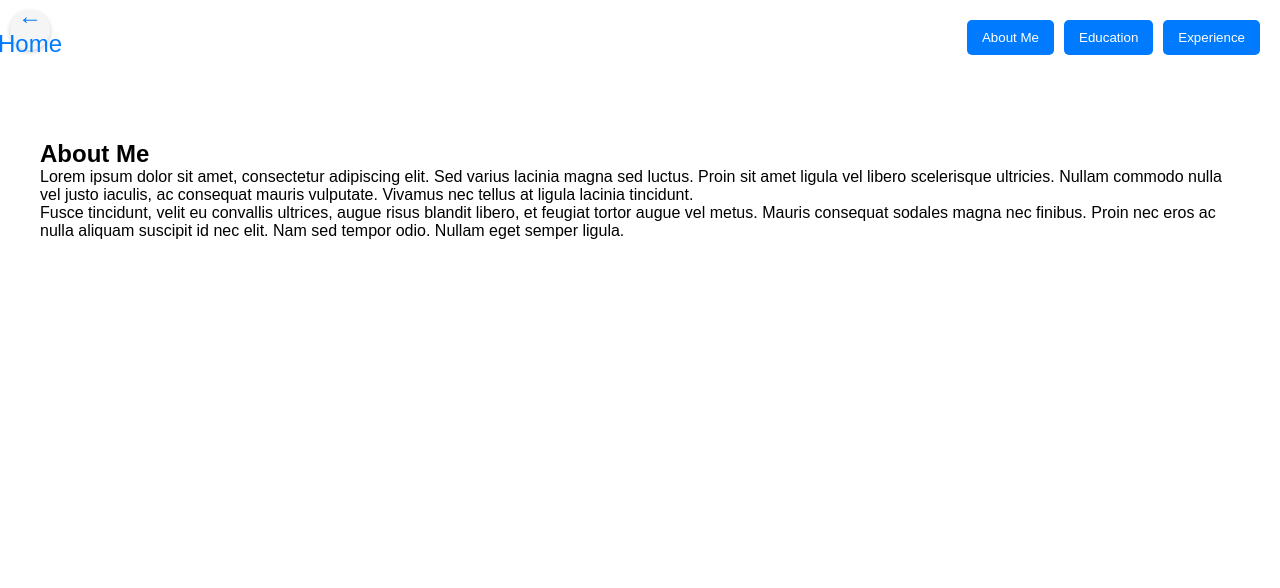
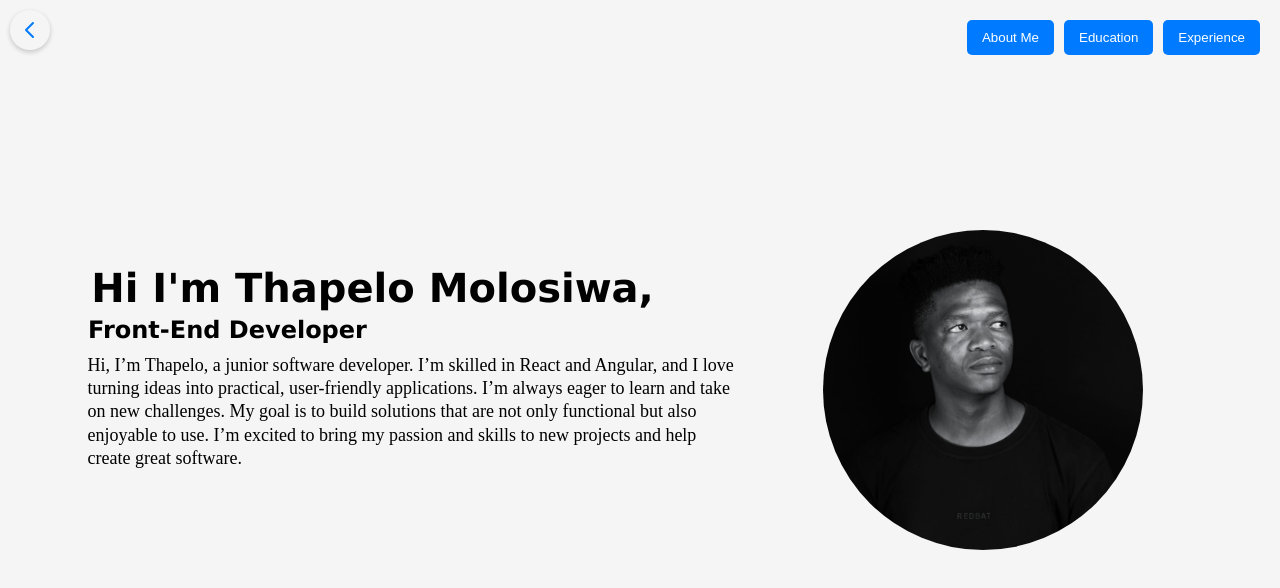
Before and after one commit to Thapelo-Molosiwa/Portfolio_Projects, a React (Vite) app in the folder React/Final_project/front-end/: page /about in a window 1280 px wide. Shown: the top 588 px of the page. Built offline with nearby package versions, Linux system fonts and the light colour scheme.

Commit message:
fixed errors

```diff
--- a/React/Final_project/front-end/components/pages/about/About.jsx
+++ b/React/Final_project/front-end/components/pages/about/About.jsx
@@ -1,74 +1,132 @@
-import React from 'react';
-import { useNavigate } from 'react-router-dom';
-import { useState } from 'react';
-import '../about/about.css';
+import React from "react";
+import { useNavigate } from "react-router-dom";
+import { useState } from "react";
+import "../about/about.css";
 
 const About = () => {
   const navigate = useNavigate();
-  const [visibleSection, setVisibleSection] = useState('about-me');
+  const [visibleSection, setVisibleSection] = useState("about-me");
 
   const handleButtonClick = (id) => {
     setVisibleSection(id);
     const element = document.getElementById(id);
     if (element) {
-      const heading = element.querySelector('h2');
+      const heading = element.querySelector("h2");
       if (heading) {
-        heading.scrollIntoView({ behavior: 'smooth' });
+        heading.scrollIntoView({ behavior: "smooth" });
       } else {
-        element.scrollIntoView({ behavior: 'smooth' });
+        element.scrollIntoView({ behavior: "smooth" });
       }
     }
   };
 
   const handleBackClick = () => {
-    navigate('/');
+    navigate("/");
   };
 
   return (
     <div className="about">
-      <div className="top-bar">
-        <button className="back-button" onClick={handleBackClick}>
-          &#8592; Home
+      <button className="back-button" onClick={() => navigate("/")}>
+        <svg
+          width="24"
+          height="24"
+          viewBox="0 0 24 24"
+          fill="none"
+          xmlns="http://www.w3.org/2000/svg"
+        >
+          <path
+            d="M15 19l-7-7 7-7"
+            stroke="currentColor"
+            strokeWidth="2"
+            strokeLinecap="round"
+            strokeLinejoin="round"
+          />
+        </svg>
+      </button>
+      <div className="nav-buttons">
+        <button onClick={() => handleButtonClick("about-me")}>About Me</button>
+        <button onClick={() => handleButtonClick("education")}>
+          Education
+        </button>
+        <button onClick={() => handleButtonClick("experience")}>
+          Experience
         </button>
       </div>
-      <div className="nav-buttons">
-        <button onClick={() => handleButtonClick('about-me')}>About Me</button>
-        <button onClick={() => handleButtonClick('education')}>Education</button>
-        <button onClick={() => handleButtonClick('experience')}>Experience</button>
-      </div>
-      {visibleSection === 'about-me' && (
+      {visibleSection === "about-me" && (
         <section id="about-me">
-          <h2>About Me</h2>
+          <div className="set">
+            <h1>Hi I'm Thapelo Molosiwa,</h1>
+            <h2>Front-End Developer</h2>
+            <p className="elevator-pitch">
+              Hi, I’m Thapelo, a junior software developer. I’m skilled in React
+              and Angular, and I love turning ideas into practical,
+              user-friendly applications. I’m always eager to learn and take on
+              new challenges. My goal is to build solutions that are not only
+              functional but also enjoyable to use. I’m excited to bring my
+              passion and skills to new projects and help create great software.
+            </p>
+          </div>
+
+          <div className="image-section">
+            <img
+              src="../components\images\WhatsApp Image 2024-07-30 at 9.52.10 AM.jpeg"
+              alt="Description"
+            />
+          </div>
+        </section>
+      )}
+      {visibleSection === "education" && (
+        <section id="education">
+          <h2>Education</h2>
           <p>
-            Lorem ipsum dolor sit amet, consectetur adipiscing elit. Sed varius lacinia magna sed luctus. Proin sit amet ligula vel libero scelerisque ultricies. Nullam commodo nulla vel justo iaculis, ac consequat mauris vulputate. Vivamus nec tellus at ligula lacinia tincidunt.
+            Donec hendrerit, mi sit amet tristique euismod, justo velit
+            venenatis velit, at dapibus urna odio sit amet turpis. Nullam
+            auctor, eros nec eleifend convallis, libero elit condimentum neque,
+            sit amet fermentum lorem elit ut dolor. Suspendisse semper, dolor
+            vel faucibus ullamcorper, libero velit dignissim nunc, at ultricies
+            lorem velit nec odio. Cras nec varius lorem. Integer non consectetur
+            velit, at pharetra est. In ac hendrerit sem.
           </p>
           <p>
-            Fusce tincidunt, velit eu convallis ultrices, augue risus blandit libero, et feugiat tortor augue vel metus. Mauris consequat sodales magna nec finibus. Proin nec eros ac nulla aliquam suscipit id nec elit. Nam sed tempor odio. Nullam eget semper ligula.
+            Suspendisse semper, dolor vel faucibus ullamcorper, libero velit
+            dignissim nunc, at ultricies lorem velit nec odio. Cras nec varius
+            lorem. Integer non consectetur velit, at pharetra est. In ac
+            hendrerit sem.
           </p>
         </section>
       )}
-      {visibleSection === 'education' && (
-        <section id="education">
-          <h2>Education</h2>
-          <p>
-            Donec hendrerit, mi sit amet tristique euismod, justo velit venenatis velit, at dapibus urna odio sit amet turpis. Nullam auctor, eros nec eleifend convallis, libero elit condimentum neque, sit amet fermentum lorem elit ut dolor. Suspendisse semper, dolor vel faucibus ullamcorper, libero velit dignissim nunc, at ultricies lorem velit nec odio. Cras nec varius lorem. Integer non consectetur velit, at pharetra est. In ac hendrerit sem.
-          </p>
-          <p>
-            Suspendisse semper, dolor vel faucibus ullamcorper, libero velit dignissim nunc, at ultricies lorem velit nec odio. Cras nec varius lorem. Integer non consectetur velit, at pharetra est. In ac hendrerit sem.
-          </p>
-        </section>
-      )}
-      {visibleSection === 'experience' && (
+      {visibleSection === "experience" && (
         <section id="experience">
           <h2>Experience</h2>
           <p>
-            Pellentesque habitant morbi tristique senectus et netus et malesuada fames ac turpis egestas. Vestibulum ante ipsum primis in faucibus orci luctus et ultrices posuere cubilia curae; Nunc imperdiet, risus in consectetur eleifend, risus nisi scelerisque risus, eget varius libero erat a felis.
+            Pellentesque habitant morbi tristique senectus et netus et malesuada
+            fames ac turpis egestas. Vestibulum ante ipsum primis in faucibus
+            orci luctus et ultrices posuere cubilia curae; Nunc imperdiet, risus
+            in consectetur eleifend, risus nisi scelerisque risus, eget varius
+            libero erat a felis.
           </p>
           <p>
-            Lorem ipsum dolor sit amet, consectetur adipiscing elit. Sed varius lacinia magna sed luctus. Proin sit amet ligula vel libero scelerisque ultricies. Nullam commodo nulla vel justo iaculis, ac consequat mauris vulputate. Vivamus nec tellus at ligula lacinia tincidunt. Fusce tincidunt, velit eu convallis ultrices, augue risus blandit libero, et feugiat tortor augue vel metus. Mauris consequat sodales magna nec finibus. Proin nec eros ac nulla aliquam suscipit id nec elit. Nam sed tempor odio. Nullam eget semper ligula. Donec hendrerit, mi sit amet tristique euismod, justo velit venenatis velit, at dapibus urna odio sit amet turpis. Nullam auctor, eros nec eleifend convallis, libero elit condimentum neque, sit amet fermentum lorem elit ut dolor. Suspendisse semper, dolor vel faucibus ullamcorper, libero velit dignissim nunc, at ultricies lorem velit nec odio. Cras nec varius lorem. Integer non consectetur velit, at pharetra est. In ac hendrerit sem.
+            Lorem ipsum dolor sit amet, consectetur adipiscing elit. Sed varius
+            lacinia magna sed luctus. Proin sit amet ligula vel libero
+            scelerisque ultricies. Nullam commodo nulla vel justo iaculis, ac
+            consequat mauris vulputate. Vivamus nec tellus at ligula lacinia
+            tincidunt. Fusce tincidunt, velit eu convallis ultrices, augue risus
+            blandit libero, et feugiat tortor augue vel metus. Mauris consequat
+            sodales magna nec finibus. Proin nec eros ac nulla aliquam suscipit
+            id nec elit. Nam sed tempor odio. Nullam eget semper ligula. Donec
+            hendrerit, mi sit amet tristique euismod, justo velit venenatis
+            velit, at dapibus urna odio sit amet turpis. Nullam auctor, eros nec
+            eleifend convallis, libero elit condimentum neque, sit amet
+            fermentum lorem elit ut dolor. Suspendisse semper, dolor vel
+            faucibus ullamcorper, libero velit dignissim nunc, at ultricies
+            lorem velit nec odio. Cras nec varius lorem. Integer non consectetur
+            velit, at pharetra est. In ac hendrerit sem.
           </p>
           <p>
-            Aliquam lacinia nunc eget eros interdum consequat. Morbi pellentesque libero sed velit pretium, ac pellentesque ligula rutrum. Proin eu fermentum leo. Etiam vitae semper sapien. Cras hendrerit malesuada lacus, vel lacinia quam commodo in.
+            Aliquam lacinia nunc eget eros interdum consequat. Morbi
+            pellentesque libero sed velit pretium, ac pellentesque ligula
+            rutrum. Proin eu fermentum leo. Etiam vitae semper sapien. Cras
+            hendrerit malesuada lacus, vel lacinia quam commodo in.
           </p>
         </section>
       )}
--- a/React/Final_project/front-end/components/pages/about/about.css
+++ b/React/Final_project/front-end/components/pages/about/about.css
@@ -1,8 +1,7 @@
-/* about.css */
+.about {
+  background-color: whitesmoke;
 
-.about {
-  padding: 20px;
-  margin-top: 100px;
+  overflow: hidden;
 }
 
 .nav-buttons {
@@ -27,13 +26,6 @@
   background-color: #0056b3;
 }
 
-.top-bar {
-  position: fixed;
-  top: 20px;
-  left: 20px;
-  z-index: 1000;
-}
-
 .back-button {
   background: none;
   border: none;
@@ -48,4 +40,72 @@
 
 section {
   padding: 20px;
+  overflow: hidden; /* Prevent scrolling */
 }
+
+/* Flexbox layout for #about-me */
+#about-me {
+  display: flex;
+  justify-content: space-around;
+  align-items: center;
+  height: 100vh; /* Full viewport height */
+  padding: 20px;
+  overflow: hidden; /* Prevent scrolling */
+}
+
+/* Styles for text section */
+.set {
+  text-align: center;
+  margin: 0; /* Remove default margin */
+  position: relative;
+  top: -50px; /* Move text section slightly up */
+}
+
+/* Styles for text within .set */
+.set h1 {
+  position: inherit;
+  left: -40px;
+  top: 10px;
+  font-size: 2.5rem;
+  font-weight: 10px;
+  font-family: Verdana, Geneva, Tahoma, sans-serif;
+  margin: 0; /* Remove default margin */
+}
+
+.elevator-pitch {
+  line-height: 1.3; /* Adjust line height */
+  max-width: 650px; /* Limit the width for text to wrap */
+  position: relative;
+  top: 25px;
+  font-family: 'Times New Roman', Times, serif;
+  text-align: left;
+
+  font-size: large;
+}
+
+/* Ensure the subheading aligns correctly */
+.set h2 {
+  font-weight: 10px;
+  font-family: Verdana, Geneva, Tahoma, sans-serif;
+  position: relative;
+  left: -185px;
+  top: 15px;
+}
+
+/* Styles for image section */
+.image-section {
+  display: flex;
+  justify-content: center;
+  position: relative;
+  top: -60px; /* Move image section up */
+}
+
+.image-section img {
+  max-width: 320px; /* Adjust size as needed */
+  height: auto;
+  border-radius: 50%;
+  position: inherit;
+  top: 50px;
+  right: 50px;
+
+}
```
Also changed, not shown: React/Final_project/front-end/components/buttons/FavoriteButton.jsx (+5 -7 lines).
